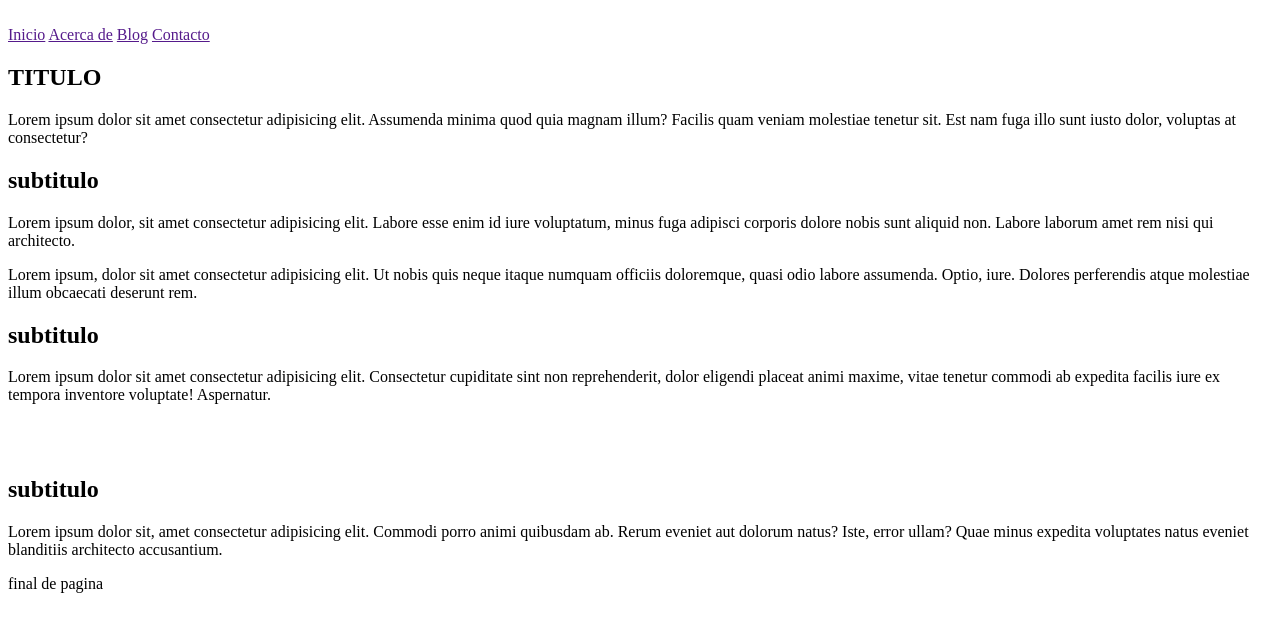
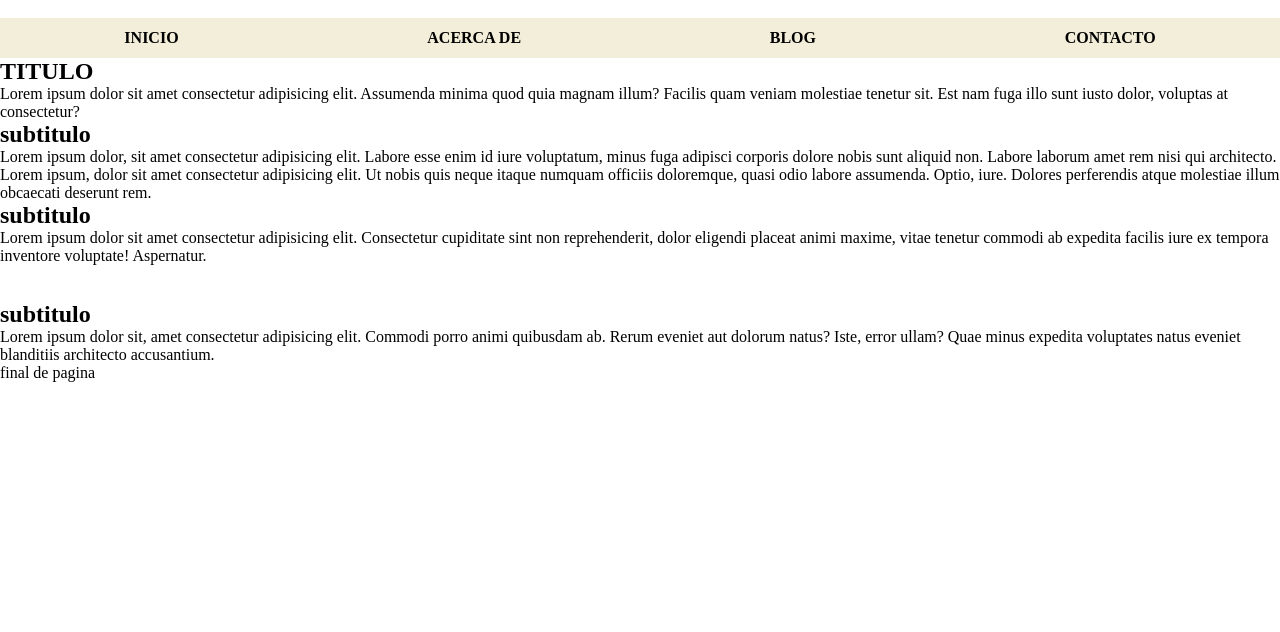
Before and after one commit to josecondori-ai/pagina-web-utn, a plain HTML site: page index.html in a window 1280 px wide. Drawn offline with Linux system fonts and the light colour scheme.

Commit message:
finalize la seccion de header

```diff
--- /dev/null
+++ b/css/estilo.css
@@ -0,0 +1,25 @@
+*{
+    margin: 0;
+    padding: 0;
+}
+
+/* este es el css del <nav>*/
+.menu{
+    background-color: #f3eed9;
+    height:5vh ;
+    display: flex;
+    justify-content: space-around;
+    font-weight: 700;
+    align-items: center;
+}
+
+/* este es el fin css del <nav>*/
+
+
+a{
+    text-decoration: none;
+    color: black;
+    text-transform: uppercase;
+    cursor: pointer;
+
+}
--- a/index.html
+++ b/index.html
@@ -4,11 +4,12 @@
     <meta charset="UTF-8">
     <meta name="viewport" content="width=device-width, initial-scale=1.0">
     <title>pagina web UTN</title>
+    <link rel="stylesheet" href="css/estilo.css">
 </head>
 <body>
     <header>
         <img src="" alt="">
-        <nav>
+        <nav class="menu">
             <a href="">Inicio</a>
             <a href="">Acerca de</a>
             <a href="">Blog</a>
```
